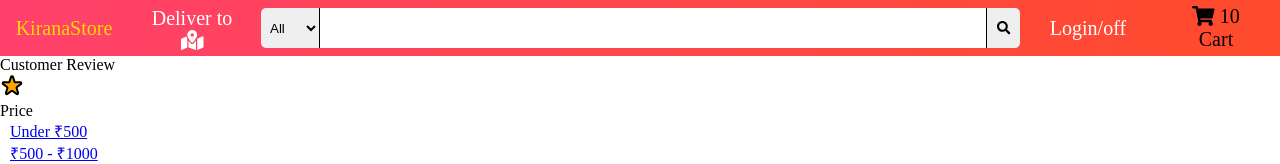
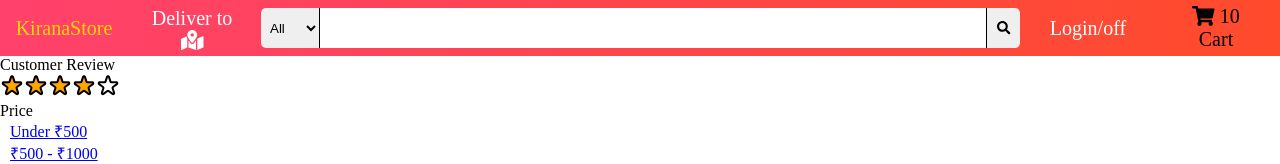
Before and after one commit to abhinavsaurav/kirana-store, a React (Create React App) app in the folder client/: page /search in a window 1280 px wide. Shown: the top 164 px of the page. Built offline with nearby package versions, Linux system fonts and the light colour scheme.

Commit message:
Star component done and fully independent

```diff
--- a/client/src/components/Layout/Header/MainHeader.js
+++ b/client/src/components/Layout/Header/MainHeader.js
@@ -10,7 +10,7 @@ const MainHeader = () => {
 	const history = useHistory();
 
 	const handleSearchBtnClick = () => {
-		console.log(searchText + ' ');
+		// console.log(searchText + ' ');
 		if (searchText !== '') {
 			history.push(`/search?item=${searchText}`);
 			// will not set the search text to '' here and should be done on clicking the main link
--- a/client/src/components/UI/star-rating/Star.js
+++ b/client/src/components/UI/star-rating/Star.js
@@ -1,11 +1,10 @@
 const Star = (props) => {
 	return (
-		<span className={` ${props.filled === true ? 'active' : ''}`}>
 		<svg
 			xmlns="http://www.w3.org/2000/svg"
 			className="h-6 w-6"
 			style={{ height: '1.5rem', width: '1.5rem' }}
-				fill={props.filled ? 'Orange' : 'none'}
+			fill={props.fill ? props.fill : 'none'}
 			viewBox="0 0 24 24"
 			stroke="currentColor"
 		>
@@ -16,7 +15,6 @@ const Star = (props) => {
 				d="M11.049 2.927c.3-.921 1.603-.921 1.902 0l1.519 4.674a1 1 0 00.95.69h4.915c.969 0 1.371 1.24.588 1.81l-3.976 2.888a1 1 0 00-.363 1.118l1.518 4.674c.3.922-.755 1.688-1.538 1.118l-3.976-2.888a1 1 0 00-1.176 0l-3.976 2.888c-.783.57-1.838-.197-1.538-1.118l1.518-4.674a1 1 0 00-.363-1.118l-3.976-2.888c-.784-.57-.38-1.81.588-1.81h4.914a1 1 0 00.951-.69l1.519-4.674z"
 			/>
 		</svg>
-		</span>
 	);
 };
 
--- /dev/null
+++ b/client/src/components/UI/star-rating/StarContainer.js
@@ -0,0 +1,58 @@
+import React from 'react';
+import Star from './Star';
+
+const StarContainer = ({
+	index,
+	starColor,
+	rating,
+	isHoverDisabled,
+	hoverRating,
+	onMouseEnter,
+	onMouseLeave,
+	onSaveRating,
+}) => {
+	/**
+	 * @description returns the color memoizing it since it will be used a lot
+	 * 				for the products and rating products
+	 *
+	 */
+	const fill = React.useMemo(() => {
+		// for hover rating setting
+		if (hoverRating >= index) {
+			return starColor;
+		}
+		// for setting rating
+		else if (!hoverRating && rating >= index) {
+			return starColor;
+		}
+
+		return 'none';
+	}, [rating, hoverRating, index, starColor, isHoverDisabled]);
+
+	/**
+	 *
+	 * @param {function} execute
+	 * @param {value -> Integer} index
+	 * @returns execute a function if present with a index
+	 *
+	 */
+	const fixedStarsCheck = (execute, index) => {
+		if (isHoverDisabled) {
+			return;
+		}
+		return execute(index);
+	};
+
+	return (
+		<div
+			style={{ color: '', cursor: 'pointer', display: 'inline-block' }}
+			onMouseEnter={() => fixedStarsCheck(onMouseEnter, index)}
+			onMouseLeave={() => fixedStarsCheck(onMouseLeave)}
+			onClick={() => fixedStarsCheck(onSaveRating)}
+		>
+			<Star fill={fill} />
+		</div>
+	);
+};
+
+export default StarContainer;
--- a/client/src/components/UI/star-rating/StarRating.js
+++ b/client/src/components/UI/star-rating/StarRating.js
@@ -1,43 +1,53 @@
-import React from 'react';
-import Star from './Star';
-import { FontAwesomeIcon } from '@fortawesome/react-fontawesome';
-import { faStar as faStarHollow } from '@fortawesome/free-regular-svg-icons';
-import { faStar as faStarFilled } from '@fortawesome/free-solid-svg-icons';
+import React, { useState } from 'react';
+import StarContainer from './StarContainer';
+import classes from './StarRating.module.scss';
 
 const StarRating = ({
-	index,
-	rating,
-	hoverRating,
-	onMouseEnter,
-	onMouseLeave,
-	onSaveRating,
+	color,
+	noOfStars = 5,
+	defaultRating = 0,
+	isHoverDisabled = false,
 }) => {
-	const starGenerator = Array(5)
+	isHoverDisabled = isHoverDisabled === 'false' ? false : true;
+
+	const [rating, setRating] = useState(parseFloat(defaultRating));
+	const [hoverRating, setHoverRating] = useState(0);
+
+	const onMouseEnter = (index) => {
+		setHoverRating(index);
+	};
+
+	const onMouseLeave = () => {
+		setHoverRating(0);
+	};
+
+	const onSaveRating = () => {
+		setRating(hoverRating);
+	};
+
+	/**
+	 *
+	 */
+	const starMaker = Array(parseInt(noOfStars))
 		.fill(0)
-		.map((item, ind) => {
-			return <Star />;
-		}).map;
-	return (
-		<div style={{ color: '' }}>
-			{starGenerator}
-			{/* <FontAwesomeIcon icon={faStarHollow} /> */}
-			<svg
-				xmlns="http://www.w3.org/2000/svg"
-				className="h-6 w-6"
-				style={{ height: '1.5rem', width: '1.5rem' }}
-				fill="orange"
-				viewBox="0 0 24 24"
-				stroke="currentColor"
-			>
-				<path
-					strokeLinecap="round"
-					strokeLinejoin="round"
-					strokeWidth={2}
-					d="M11.049 2.927c.3-.921 1.603-.921 1.902 0l1.519 4.674a1 1 0 00.95.69h4.915c.969 0 1.371 1.24.588 1.81l-3.976 2.888a1 1 0 00-.363 1.118l1.518 4.674c.3.922-.755 1.688-1.538 1.118l-3.976-2.888a1 1 0 00-1.176 0l-3.976 2.888c-.783.57-1.838-.197-1.538-1.118l1.518-4.674a1 1 0 00-.363-1.118l-3.976-2.888c-.784-.57-.38-1.81.588-1.81h4.914a1 1 0 00.951-.69l1.519-4.674z"
+		.map((val, ind) => ind + 1)
+		.map((val) => {
+			return (
+				<StarContainer
+					index={val}
+					starColor={color}
+					rating={rating} // we are passing both rating and star rating
+					key={val}
+					isHoverDisabled={isHoverDisabled}
+					hoverRating={hoverRating}
+					onMouseEnter={onMouseEnter}
+					onMouseLeave={onMouseLeave}
+					onSaveRating={onSaveRating}
 				/>
-			</svg>
-		</div>
-	);
+			);
+		});
+
+	return <div className={classes['star-rating']}>{starMaker}</div>;
 };
 
 export default StarRating;
--- a/client/src/components/UI/star-rating/StarRating.module.scss
+++ b/client/src/components/UI/star-rating/StarRating.module.scss
@@ -0,0 +1,4 @@
+.star-rating {
+	display: flex;
+	flex-direction: row;
+}
--- a/client/src/components/search-page/FilterList/FilterList.js
+++ b/client/src/components/search-page/FilterList/FilterList.js
@@ -1,4 +1,4 @@
-import { Link } from 'react-router-dom';
+// import { Link } from 'react-router-dom';
 import StarRating from '../../UI/star-rating/StarRating';
 import FilterLinks from './FilterLinks';
 import classes from './FilterList.module.scss';
@@ -12,7 +12,12 @@ const FilterList = () => {
 					<span>Customer Review</span>
 				</div>
 				<div className={classes['filter-main']}>
-					<StarRating />
+					<StarRating
+						color="orange"
+						noOfStars="5"
+						defaultRating="4.6" // the changes to this will not reflect until the next refresh due to useMemo
+						isHoverDisabled="true"
+					/>
 				</div>
 			</div>
 			<div className={classes['filter-section']}>
--- a/client/src/components/search-page/SearchResult/SearchResult.js
+++ b/client/src/components/search-page/SearchResult/SearchResult.js
@@ -1,7 +1,7 @@
 import classes from './SearchResult.module.scss';
 
 const SearchResult = () => {
-	return <div>My Search List</div>;
+	return <div className={classes['srch-list']}>My Search List</div>;
 };
 
 export default SearchResult;
```
Lines whose indentation alone changed are shown as unchanged.
